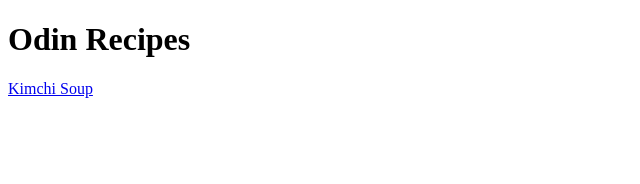
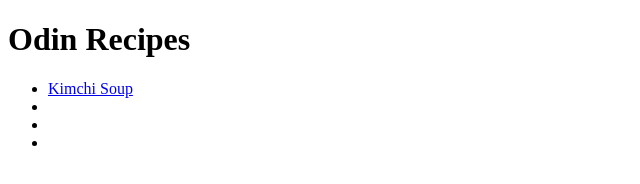
Before and after one commit to s0hn1404/odin-recipes, a plain HTML site: page index.html in a window 1280 px wide. Shown: the whole page, without its empty margins (0-640 px from the left). Drawn offline with Linux system fonts and the light colour scheme.

```diff
--- a/index.html
+++ b/index.html
@@ -6,6 +6,11 @@
     </head>
     <body>
         <h1>Odin Recipes</h1>
-        <a href="./recipes/kimchisoup.html">Kimchi Soup</a>
+        <ul>
+            <li><a href="./recipes/kimchisoup.html">Kimchi Soup</a></li>
+            <li><a href=""></a></li>
+            <li><a href=""></a></li>
+            <li><a href=""></a></li>
+        </ul>
     </body>
 </html>
```
Also changed, not shown: recipes/kimchisoup.html (+1 -0 lines).
